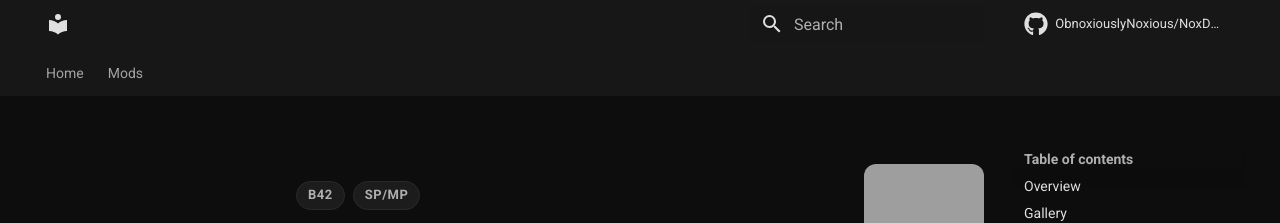
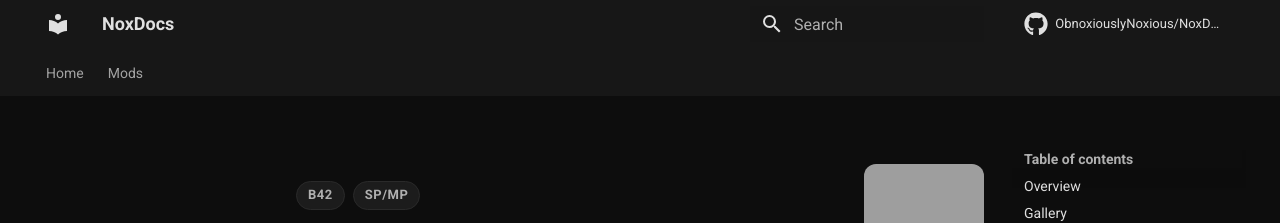
Before and after one commit to ObnoxiouslyNoxious/NoxDocs, an MkDocs documentation site: the page built from docs/mods/_template.md, in a window 1280 px wide. Shown: the top 223 px of the page. Built offline with MkDocs 1.6.1 and Material for MkDocs 9.7.7, drawn with Linux system fonts in a browser that asks for light colours; comment, search, counter and statistics services are not loaded; grey boxes are pictures that could not be loaded.

Commit message:
Update Banners

```diff
--- a/docs/stylesheets/extra.css
+++ b/docs/stylesheets/extra.css
@@ -40,7 +40,7 @@
 }
 
 .md-header__title {
-  visibility: hidden;
+  visibility: visible;
 }
 
 .md-nav__link--active,
@@ -225,7 +225,7 @@
 }
 
 .section-banner {
-  margin: 1.5rem auto 1rem;
+  margin: 1.5rem 0 1rem;
   max-width: 50%;
 }
 .section-banner img {
```
Also changed, not shown: docs/index.md (+0 -2 lines).
